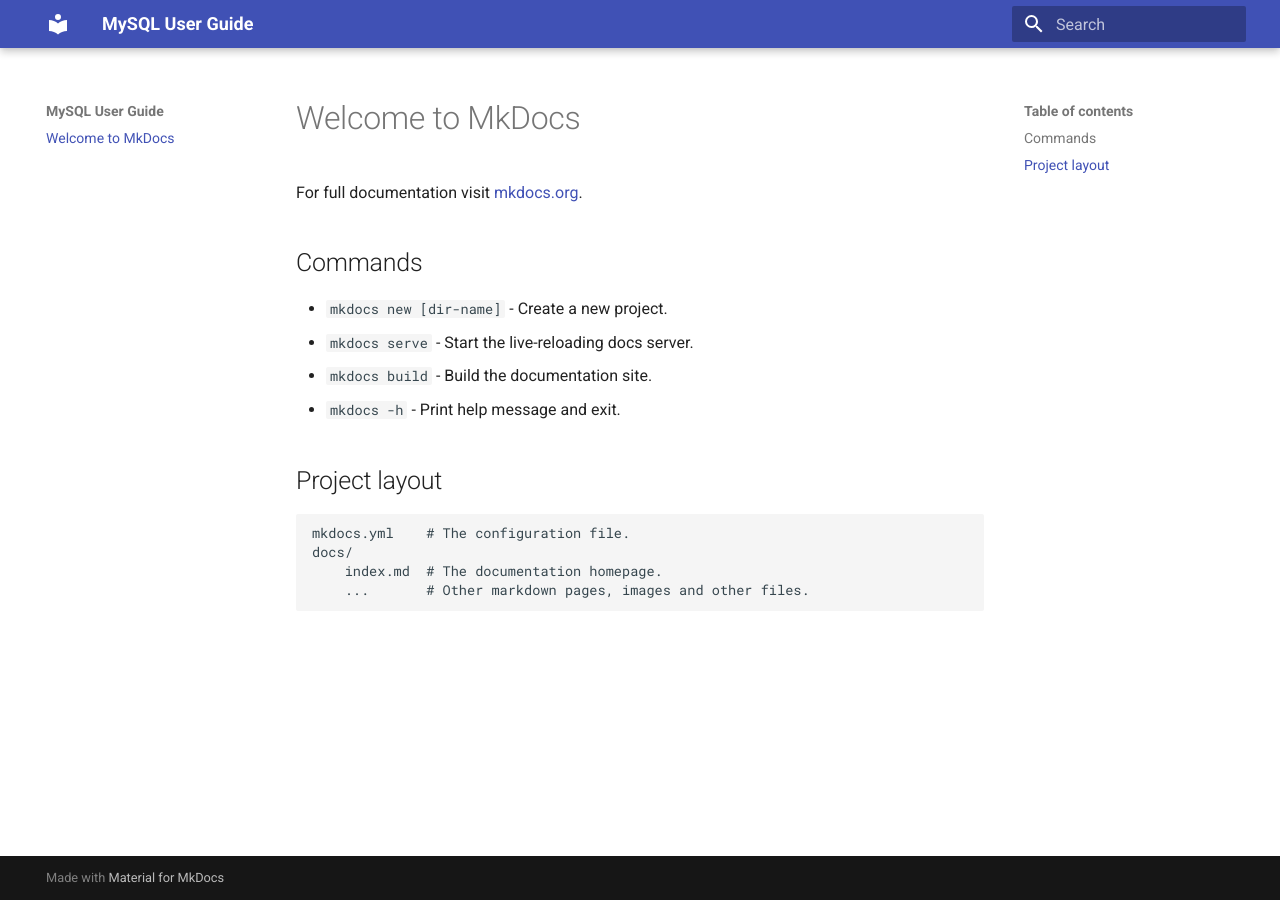
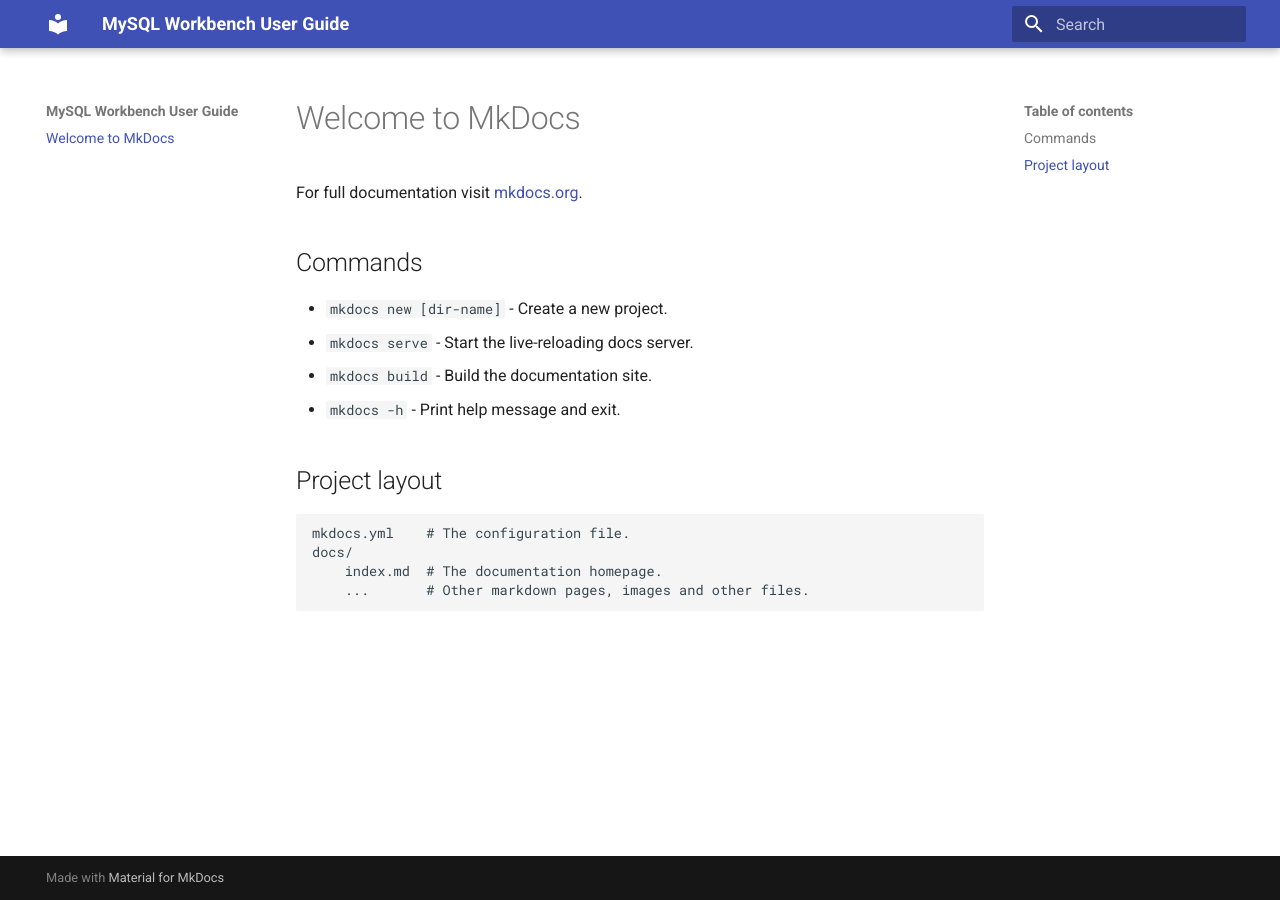
Before and after one commit to SSollestre/CommUserGuide, an MkDocs documentation site: the page built from docs/index.md, in a window 1280 px wide. Built offline with MkDocs 1.6.1 and Material for MkDocs 9.7.7, drawn with Linux system fonts in a browser that asks for light colours.

Commit message:
add 'Workbench' to title

```diff
--- a/mkdocs.yml
+++ b/mkdocs.yml
@@ -1,3 +1,3 @@
-site_name: MySQL User Guide
+site_name: MySQL Workbench User Guide
 theme:
   name: material
```
